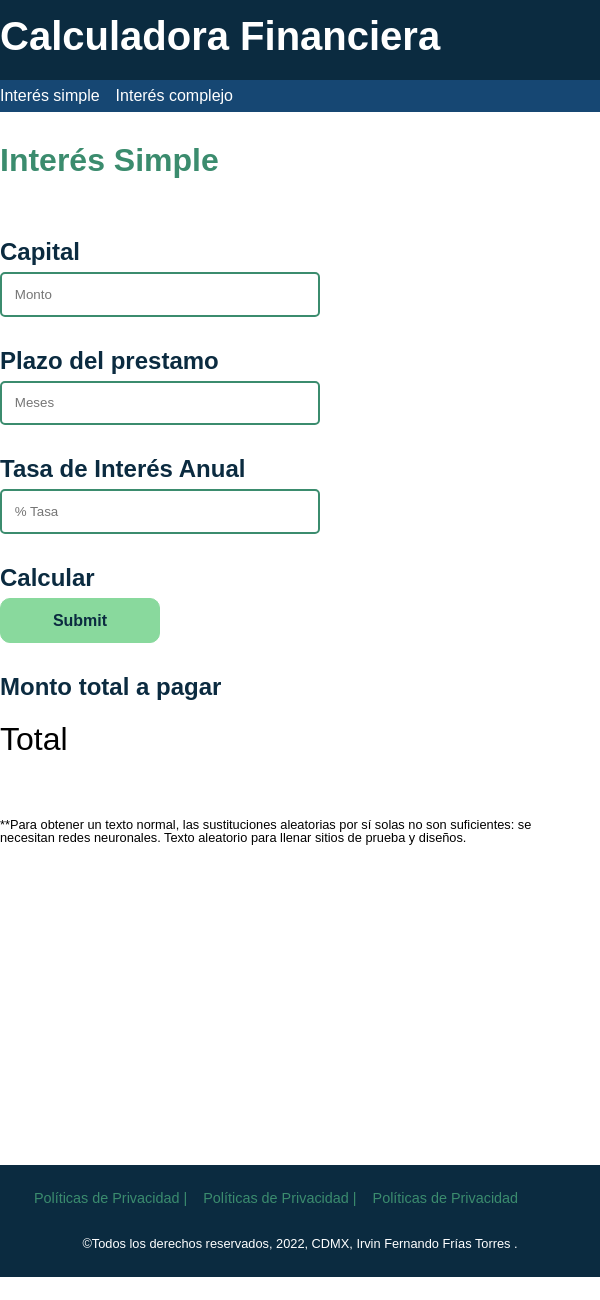
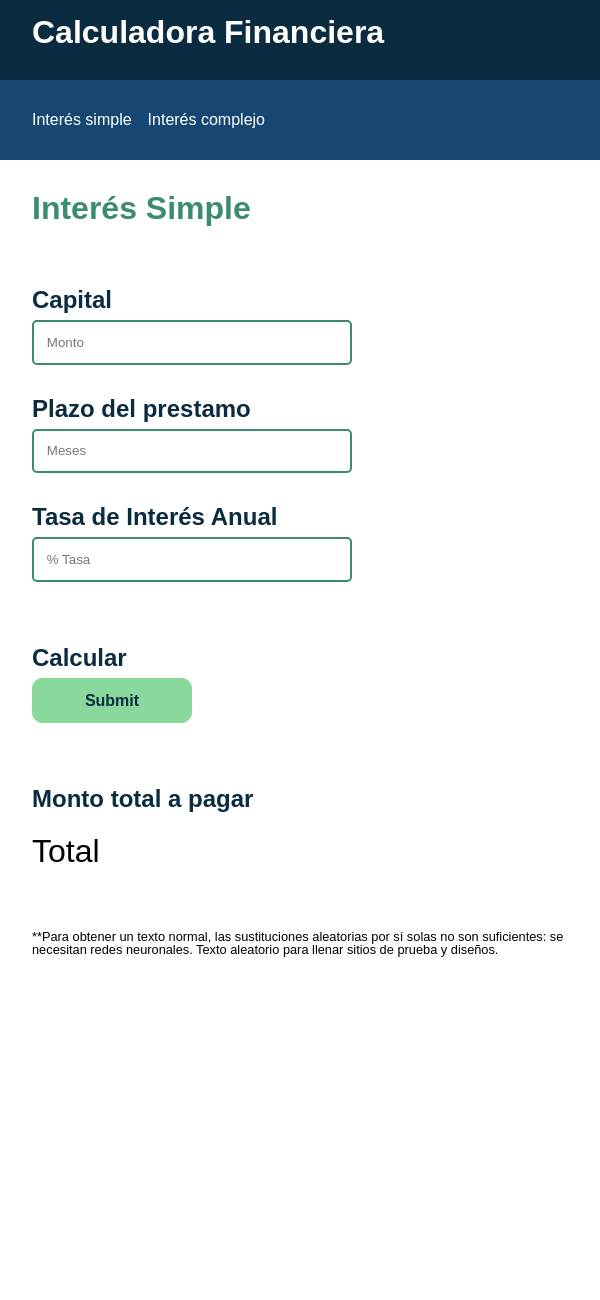
Before and after one commit to IrvinFrias/Calculadora_Financiera, a plain HTML site: page index.html in a window 600 px wide. Shown: the top 1300 px of the page. Before the commit the page ends 1277 px from the top, so only its background shows below. Drawn offline with Linux system fonts and the light colour scheme; a web font is replaced by a local one.

Commit message:
Responsive mobile finished

```diff
--- a/Assets/css/disclaimer/disclaimer.css
+++ b/Assets/css/disclaimer/disclaimer.css
@@ -4,6 +4,7 @@
     font-size: .8rem;
 }
 @media only screen and (max-width: 600px) {
-    .disclaimer{width: 90%;
-    margin: 0 0 0 0;}
+    .disclaimer{
+        width: 90%;
+        margin: 0 0 0 2rem;}
 }
--- a/Assets/css/footer/footer.css
+++ b/Assets/css/footer/footer.css
@@ -8,7 +8,7 @@
 @media only screen and (max-width: 600px) {
     .footer{
         flex-direction: column;
-        width: 100%;
-        height: 7rem;
+        padding-left: 2rem;
+        height: 15rem;
     }
 }
--- a/Assets/css/footer/footer__list--link.css
+++ b/Assets/css/footer/footer__list--link.css
@@ -6,6 +6,10 @@
 
 }
 .footer__list--link:hover{
-
     color: white;
 }
+@media only screen and (max-width: 600px) {
+    .footer__list--link{
+
+    }
+}
--- a/Assets/css/footer/footer_list.css
+++ b/Assets/css/footer/footer_list.css
@@ -1,11 +1,8 @@
 .footer_list{
     display: flex;
-    margin-right: 2rem;
 }
 @media only screen and (max-width: 600px) {
     .footer_list{
-        font-size: 0.8rem;
-        padding-bottom: 2rem;
-
+        padding-bottom: 3rem;
     }
 }
--- a/Assets/css/form/form.css
+++ b/Assets/css/form/form.css
@@ -8,11 +8,7 @@
 @media only screen and (max-width: 600px) {
     .form{
         flex-direction: column;
+        padding: 2rem;
 
     }
 }
-@media only screen and (min-width: 600px) {
-    .form{
-
-    }
-}
--- a/Assets/css/form/form__send.css
+++ b/Assets/css/form/form__send.css
@@ -4,3 +4,8 @@
     padding-top: 2rem;
 
 }
+@media only screen and (max-width: 600px) {
+    .form__send{
+        padding: 2rem;
+    }
+}
--- a/Assets/css/form/total.css
+++ b/Assets/css/form/total.css
@@ -2,3 +2,8 @@
     margin: 0 auto 4rem;
     width: 75rem;
 }
+@media only screen and (max-width: 600px) {
+    .total{
+        padding-left: 2rem;
+    }
+}
--- a/Assets/css/header/header__mainTitle.css
+++ b/Assets/css/header/header__mainTitle.css
@@ -6,3 +6,9 @@
     font-size: 2.5rem;
     font-weight: 600;
 }
+@media only screen and (max-width: 600px) {
+    .header__mainTitle{
+        font-size: 2rem;
+        padding-left: 2rem;
+    }
+}
--- a/Assets/css/header/nav__list.css
+++ b/Assets/css/header/nav__list.css
@@ -4,3 +4,11 @@
     margin: 0 auto;
     padding: .5rem 0 .5rem 0;
 }
+
+@media only screen and (max-width: 600px) {
+    .nav__list{
+        padding: 2rem;
+
+
+    }
+}
--- a/Assets/css/main/interes__title.css
+++ b/Assets/css/main/interes__title.css
@@ -2,3 +2,9 @@
     width: 75rem;
     margin: 0 auto;
 }
+@media only screen and (max-width: 600px) {
+    .interes__title{
+        padding-left: 2rem;
+
+    }
+}
--- a/Assets/css/main/main.css
+++ b/Assets/css/main/main.css
@@ -1,3 +1,8 @@
 .main{
     margin-bottom: 20rem;
 }
+@media only screen and (max-width: 600px) {
+    .main{
+        margin-bottom: 60rem;
+    }
+}
```
